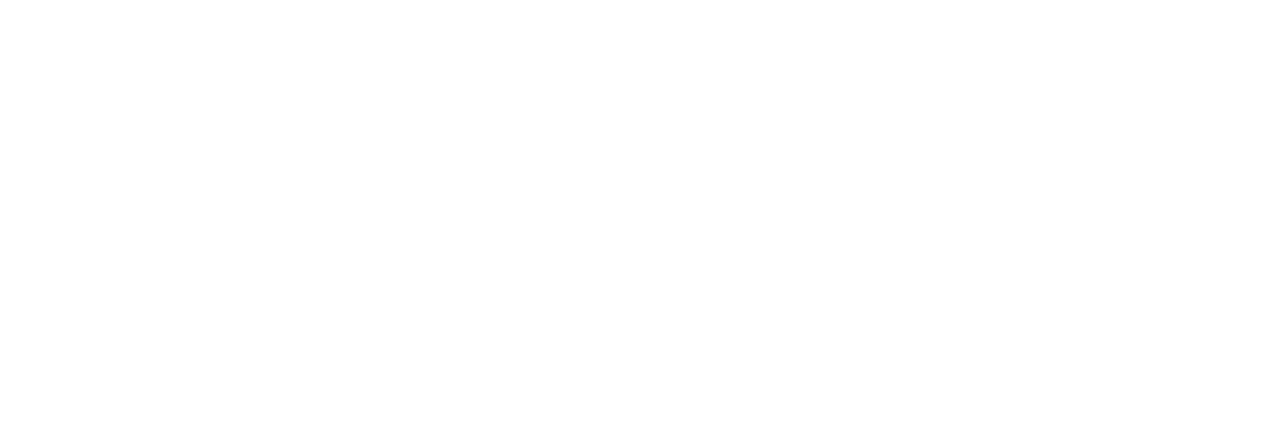
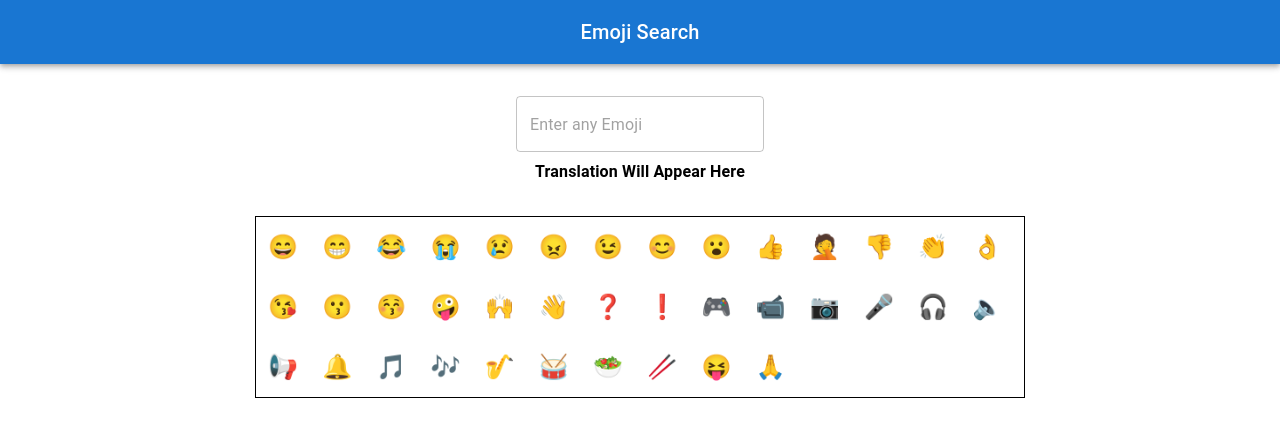
Before and after one commit to yashrojesara/emoji-dictionary, a React (Create React App) app: page / in a window 1280 px wide. Shown: the top 436 px of the page. Built offline with nearby package versions, Linux system fonts and the light colour scheme.

Commit message:
Added emoji search component

```diff
--- a/src/App.js
+++ b/src/App.js
@@ -1,5 +1,13 @@
+import EmojiSearchComponent from "./Components/EmojiSearchComponent";
+import Header from "./Components/Header";
+
 function App() {
-  return <div></div>;
+  return (
+    <>
+      <Header />
+      <EmojiSearchComponent />
+    </>
+  );
 }
 
 export default App;
--- /dev/null
+++ b/src/Components/EmojiDictionary.jsx
@@ -0,0 +1,31 @@
+import { Typography } from "@mui/material";
+import React from "react";
+import { emojiList } from "./emoji";
+
+function EmojiDictionary() {
+  return (
+    <div
+      style={{
+        display: "flex",
+        height: "100%",
+        maxWidth: "60%",
+        flexFlow: "wrap",
+        marginTop: "2em",
+        border: "1px solid",
+      }}
+    >
+      {emojiList.map((emoji) => {
+        return (
+          <Typography
+            style={{ margin: "0.5em", fontSize: "1.5em" }}
+            key={emoji.name}
+          >
+            {emoji.emoji}
+          </Typography>
+        );
+      })}
+    </div>
+  );
+}
+
+export default EmojiDictionary;
--- /dev/null
+++ b/src/Components/EmojiSearchComponent.jsx
@@ -0,0 +1,61 @@
+import { Typography, TextField } from "@mui/material";
+import React, { useState, useEffect } from "react";
+import { emojiList } from "./emoji";
+import EmojiDictionary from "./EmojiDictionary";
+
+function EmojiSearchComponent() {
+  const [emoji, setEmoji] = useState("");
+  const [searchValue, setSearchValue] = React.useState("");
+
+  const onChange = (e) => {
+    setEmoji(e.target.value);
+  };
+
+  useEffect(() => {
+    if (emoji) {
+      const list = emojiList.map((item) => item.emoji);
+
+      if (list.includes(emoji)) {
+        const emojiName = emojiList.find((item) => item.emoji === emoji).name;
+        setSearchValue(`${emoji}- ${emojiName}`);
+      } else {
+        setSearchValue(`${emoji}- ${"No Emoji Found"}`);
+      }
+    } else {
+      setSearchValue("Translation will appear here");
+    }
+    // eslint-disable-next-line react-hooks/exhaustive-deps
+  }, [emoji]);
+
+  return (
+    <div
+      style={{
+        display: "flex",
+        justifyContent: "center",
+        marginTop: "2em",
+        flexDirection: "column",
+        alignItems: "center",
+      }}
+    >
+      <TextField
+        value={emoji}
+        onChange={onChange}
+        variant="outlined"
+        placeholder="Enter any Emoji"
+      />
+      <Typography
+        style={{
+          marginTop: "0.5em",
+          textTransform: "capitalize",
+          fontWeight: "bold",
+        }}
+      >
+        {searchValue ? searchValue : "Translation will appear here"}
+      </Typography>
+
+      <EmojiDictionary />
+    </div>
+  );
+}
+
+export default EmojiSearchComponent;
--- /dev/null
+++ b/src/Components/Header.jsx
@@ -0,0 +1,24 @@
+import * as React from "react";
+import AppBar from "@mui/material/AppBar";
+import Toolbar from "@mui/material/Toolbar";
+import Typography from "@mui/material/Typography";
+
+function Header() {
+  return (
+    <div>
+      <AppBar position="static">
+        <Toolbar>
+          <Typography
+            variant="h6"
+            component="div"
+            sx={{ flexGrow: 1, textAlign: "center" }}
+          >
+            Emoji Search
+          </Typography>
+        </Toolbar>
+      </AppBar>
+    </div>
+  );
+}
+
+export default Header;
--- /dev/null
+++ b/src/Components/emoji.js
@@ -0,0 +1,98 @@
+export const emojiList = [
+  {
+    name: "smile",
+    emoji: "😄",
+  },
+  {
+    name: "grin",
+    emoji: "😁",
+  },
+  {
+    name: "joy",
+    emoji: "😂",
+  },
+  {
+    name: "tears",
+    emoji: "😭",
+  },
+  {
+    name: "sad",
+    emoji: "😢",
+  },
+  {
+    name: "angry",
+    emoji: "😠",
+  },
+  {
+    name: "wink",
+    emoji: "😉",
+  },
+  {
+    name: "blush",
+    emoji: "😊",
+  },
+  {
+    name: "surprise",
+    emoji: "😮",
+  },
+  {
+    name: "thumbsup",
+    emoji: "👍",
+  },
+  {
+    name: "facepalm",
+    emoji: "🤦",
+  },
+  {
+    name: "thumbsdown",
+    emoji: "👎",
+  },
+  {
+    name: "clap",
+    emoji: "👏",
+  },
+  {
+    name: "ok",
+    emoji: "👌",
+  },
+
+  {
+    name: "kiss",
+    emoji: "😘",
+  },
+  {
+    name: "kissing",
+    emoji: "😗",
+  },
+  {
+    name: "kissingheart",
+    emoji: "😚",
+  },
+  {
+    name: "zany",
+    emoji: "🤪",
+  },
+  {
+    name: "raisedhands",
+    emoji: "🙌",
+  },
+  { name: "wave", emoji: "👋" },
+  { name: "question", emoji: "❓" },
+  { name: "exclamation", emoji: "❗" },
+  { name: "game", emoji: "🎮" },
+  { name: "video", emoji: "📹" },
+  { name: "camera", emoji: "📷" },
+  { name: "microphone", emoji: "🎤" },
+  { name: "headphones", emoji: "🎧" },
+  { name: "speaker", emoji: "🔈" },
+  { name: "loudspeaker", emoji: "📢" },
+  { name: "bell", emoji: "🔔" },
+  { name: "musical", emoji: "🎵" },
+  { name: "musicalnote", emoji: "🎶" },
+  { name: "musicalnotes", emoji: "🎷" },
+  { name: "drum", emoji: "🥁" },
+  { name: "drumsticks", emoji: "🥗" },
+  { name: "drumstick", emoji: "🥢" },
+  { name: "kissingclosedeyes", emoji: "😝" },
+  { name: "salute", emoji: "🙏" },
+];
```
